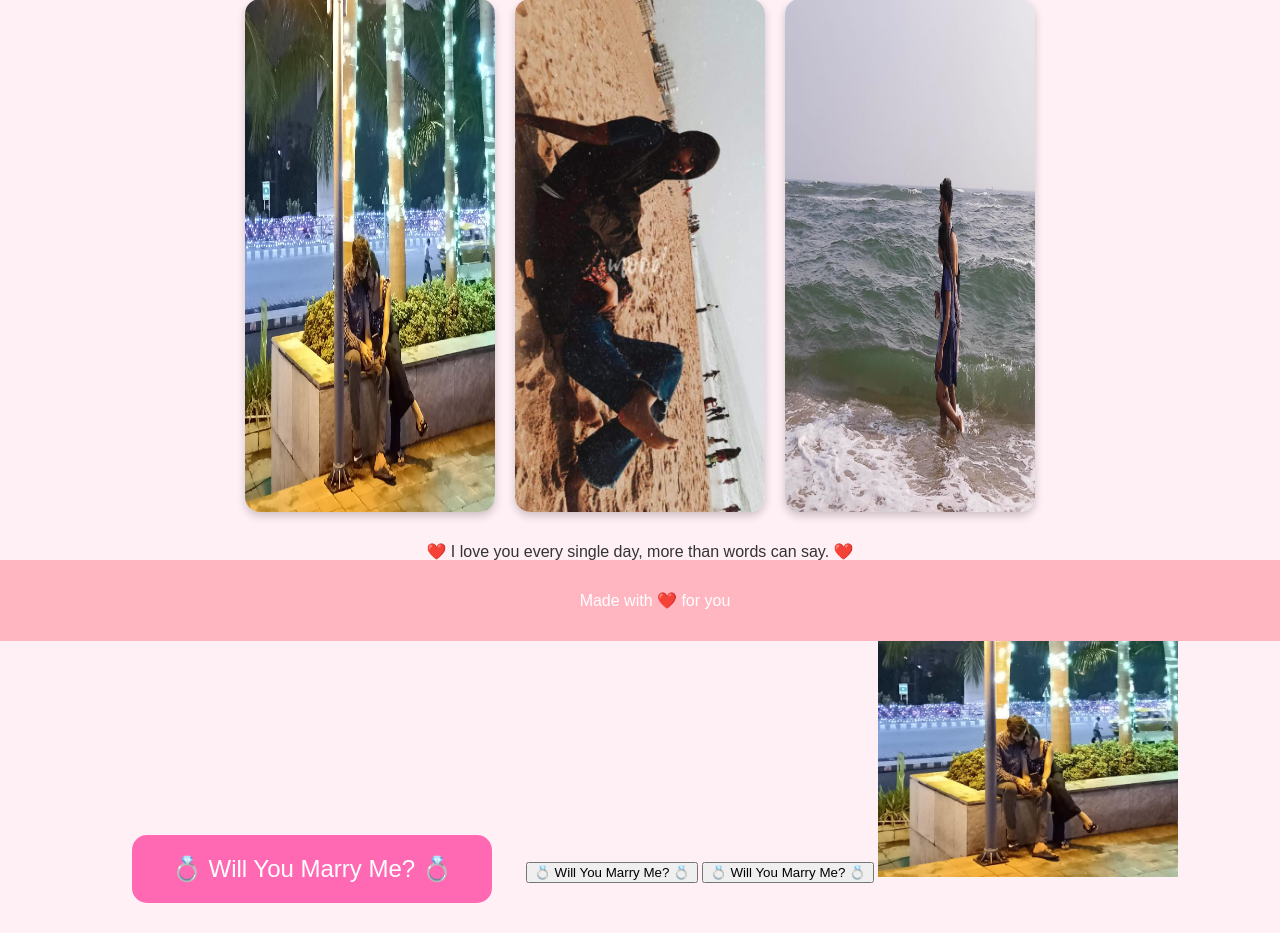
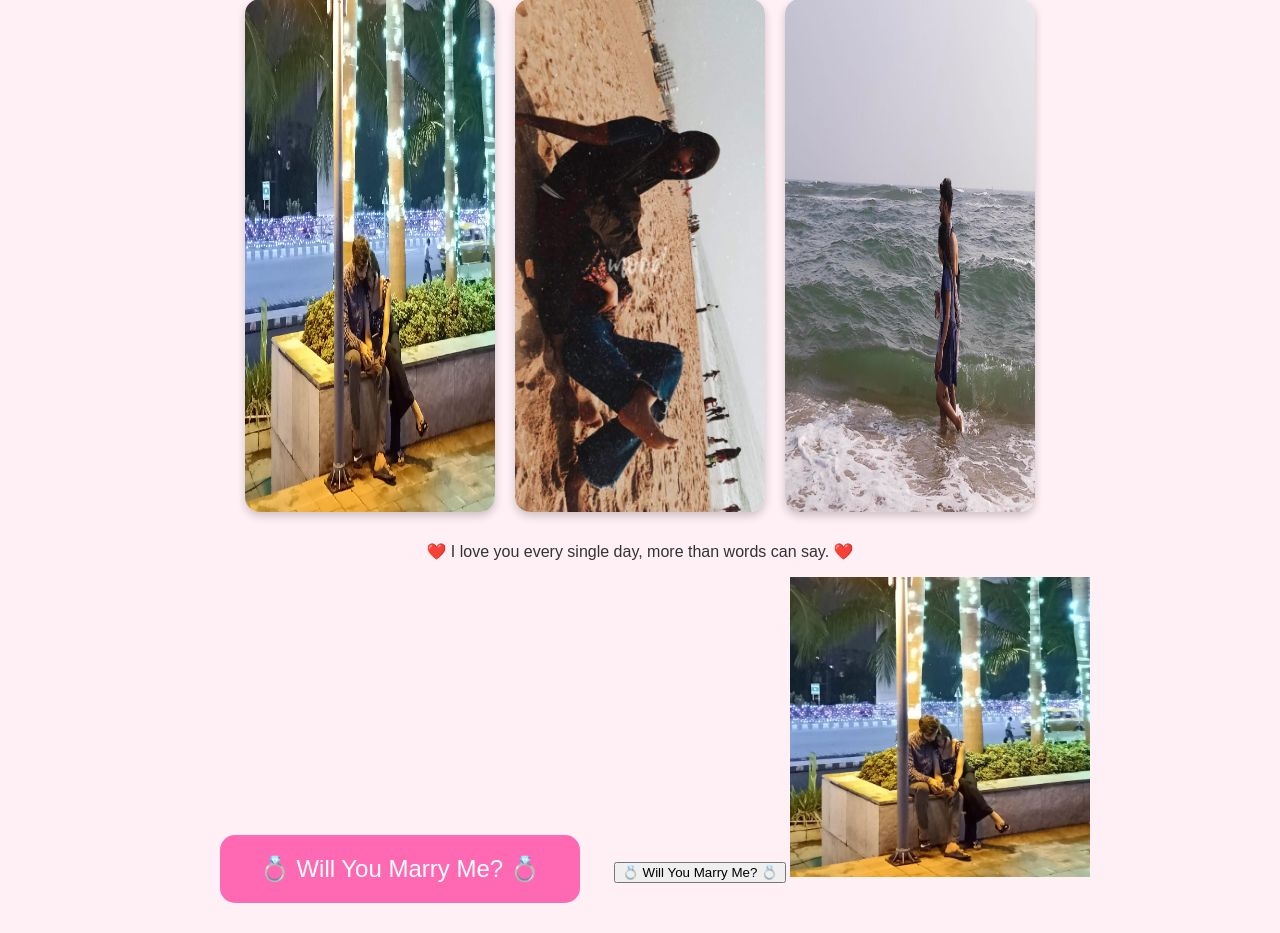
Before and after one commit to mishra234172/palak_proposal, a Flask app: page / in a window 1280 px wide. Shown: the part 159-1092 px from the top of the page. Run offline with Flask 3, Linux system fonts and the light colour scheme.

Commit message:
Remove duplicate proposal button

```diff
--- a/templates/index.html
+++ b/templates/index.html
@@ -83,18 +83,6 @@
 
 <button class="proposal-btn" onclick="propose()">💍 Will You Marry Me? 💍</button>
 
-<script>
-function propose() {
-    alert("I love you ❤️ Will you marry me? 💖");
-}
-</script>
-
-<footer>
-    <p>Made with ❤️ for you</p>
-</footer>
-
-<button onclick="propose()">💍 Will You Marry Me? 💍</button>
-
 <audio id="loveSong">
   <source src="{{ url_for('static', filename='music/romantic.mp3') }}" type="audio/mpeg">
 </audio>
@@ -104,8 +92,11 @@ function propose() {
 <script>
 function playMusicAndPropose() {
     var song = document.getElementById("loveSong");
-    song.play();
+    song.play(); // This will work because it’s triggered by a user click
     alert("I love you ❤️ Will you marry me? 💖");
+
+    // Optional: add confetti
+    confetti({ particleCount: 100, spread: 70, origin: { y: 0.6 } });
 }
 </script>
 
```
